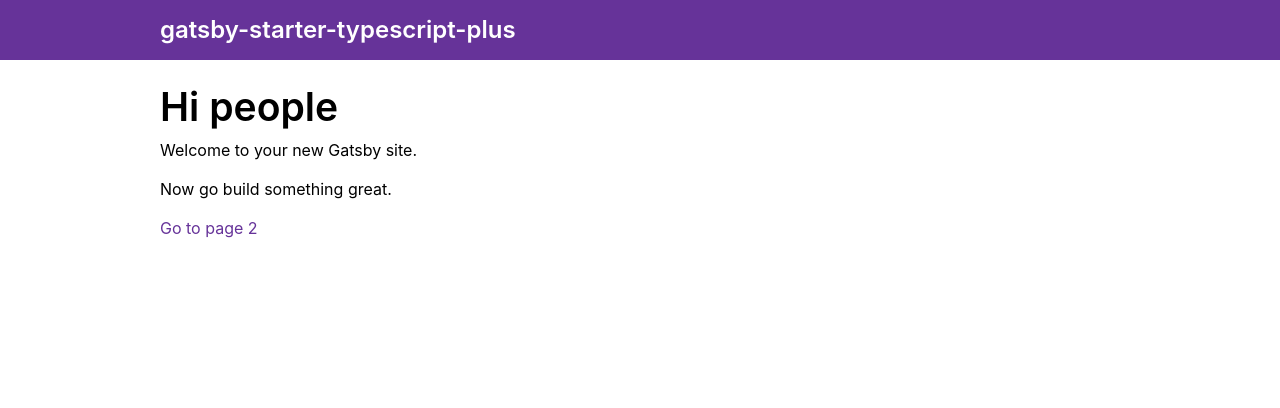
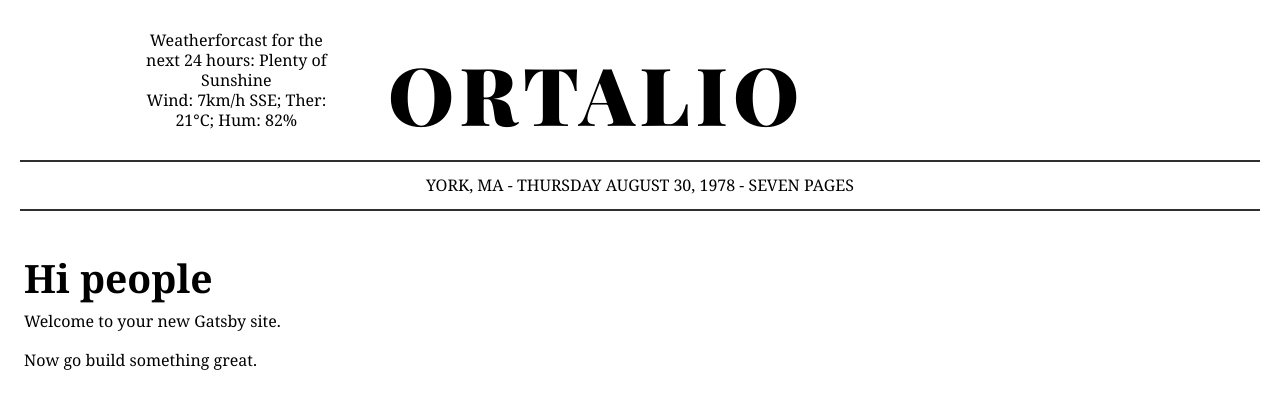
Before and after one commit to PiterM/ortalio-pl-gatsby-typescript, a Gatsby site: page / in a window 1280 px wide. Built offline with nearby package versions, Linux system fonts and the light colour scheme; Gatsby itself is replaced by a stand-in of ours; a web font is replaced by a local one.

Commit message:
styling header

```diff
--- a/gatsby-config.js
+++ b/gatsby-config.js
@@ -2,7 +2,7 @@
 
 module.exports = {
   siteMetadata: {
-    title: 'gatsby-starter-typescript-plus',
+    title: 'Ortalio',
     description: 'A starter kit for TypeScript-based Gatsby projects with sensible defaults.',
     keywords: 'gatsbyjs, gatsby, javascript, sample, something',
     siteUrl: 'https://gatsby-starter-typescript-plus.netlify.com',
--- a/src/components/Container.tsx
+++ b/src/components/Container.tsx
@@ -1,15 +1,11 @@
 import * as React from 'react'
 import styled from '@emotion/styled'
-
-import { widths } from '../styles/variables'
-import { getEmSize } from '../styles/mixins'
 
 const StyledContainer = styled.div`
   position: relative;
   margin-left: auto;
   margin-right: auto;
-  width: auto;
-  max-width: ${getEmSize(widths.lg)}em;
+  width: 100%;
 `
 
 interface ContainerProps {
--- /dev/null
+++ b/src/components/Grid.tsx
@@ -0,0 +1,15 @@
+import * as React from 'react'
+import styled from '@emotion/styled'
+
+const StyledGrid = styled.div`
+  display: grid;
+  grid-template-columns: 1fr 1fr;
+`
+
+interface GridProps {
+  className?: string
+}
+
+const Grid: React.FC<GridProps> = ({ children, className }) => <StyledGrid className={className}>{children}</StyledGrid>
+
+export default Grid
--- a/src/components/Header.tsx
+++ b/src/components/Header.tsx
@@ -1,46 +1,68 @@
 import * as React from 'react'
 import styled from '@emotion/styled'
-import { transparentize } from 'polished'
 import { Link } from 'gatsby'
+import { colors } from '../styles/variables';
 
-import { heights, dimensions, colors } from '../styles/variables'
-import Container from './Container'
-
-const StyledHeader = styled.header`
-  height: ${heights.header}px;
-  padding: 0 ${dimensions.containerPadding}rem;
-  background-color: ${colors.brand};
-  color: ${transparentize(0.5, colors.white)};
+const StyledHeaderDiv = styled.div`
+  text-align: center;
+  position: relative;
+  padding: 20px;
 `
 
-const HeaderInner = styled(Container)`
-  display: flex;
-  flex-direction: row;
-  align-items: center;
-  height: 100%;
-`
+const HeaderWrapperDiv = styled.div``;
 
-const HomepageLink = styled(Link)`
-  color: ${colors.white};
-  font-size: 1.5rem;
-  font-weight: 600;
+const StyledHeaderWeatherForcastBox = styled.div`
+  position: relative;
+  width: 18%;
+  left: 10px;
+  padding: 10px 15px 10px 15px;
+  line-height: 20px;
+  display: inline-block;
+  margin: 0 50px 20px -360px;
+`;
 
-  &:hover,
-  &:focus {
-    text-decoration: none;
-  }
-`
+const StyledHeaderTitle = styled.header`
+  font-family: 'Playfair Display', serif;
+  font-weight: 900;
+  font-size: 80px;
+  text-transform: uppercase;
+  display: inline-block;
+  line-height: 72px;
+  margin-bottom: 20px;
+  letter-spacing: 6px;
+`;
+
+const StyledHomePageLink = styled(Link)`
+  color: ${colors.black};
+  outline: none;
+`;
+
+const StyledSubHeader = styled.div`
+  text-transform: uppercase;
+  border-bottom: 2px solid #2f2f2f;
+  border-top: 2px solid #2f2f2f;
+  padding: 12px 0 12px 0;
+`;
 
 interface HeaderProps {
   title: string
 }
 
 const Header: React.FC<HeaderProps> = ({ title }) => (
-  <StyledHeader>
-    <HeaderInner>
-      <HomepageLink to="/">{title}</HomepageLink>
-    </HeaderInner>
-  </StyledHeader>
+  <StyledHeaderDiv className="head">
+    <HeaderWrapperDiv className="head__header-wrapper">
+      <StyledHeaderWeatherForcastBox>
+        Weatherforcast for the next 24 hours: Plenty of Sunshine<br />
+        Wind: 7km/h SSE; Ther: 21°C; Hum: 82%
+      </StyledHeaderWeatherForcastBox>
+      <StyledHeaderTitle>
+        <StyledHomePageLink to="/">{title}</StyledHomePageLink>
+      </StyledHeaderTitle>
+    </HeaderWrapperDiv>
+    <StyledSubHeader>
+      York, MA - Thursday August 30, 1978 - Seven Pages
+    </StyledSubHeader>
+  </StyledHeaderDiv>
 )
 
 export default Header
--- a/src/layouts/index.tsx
+++ b/src/layouts/index.tsx
@@ -37,7 +37,15 @@ const IndexLayout: React.FC = ({ children }) => (
           title={data.site.siteMetadata.title}
           meta={[
             { name: 'description', content: data.site.siteMetadata.description },
-            { name: 'keywords', content: data.site.siteMetadata.keywords }
+            { name: 'keywords', content: data.site.siteMetadata.keywords },
+            { name: 'viewport', content: "width=device-width" }
+          ]}
+          link={[
+            {
+              href: 'https://fonts.googleapis.com/css?family=Playfair+Display:400,700,900,400italic,700italic,900italic|Droid+Serif:400,700,400italic,700italic',
+              rel: 'stylesheet',
+              type: 'text/css'
+            }
           ]}
         />
         <Header title={data.site.siteMetadata.title} />
--- a/src/pages/index.tsx
+++ b/src/pages/index.tsx
@@ -1,6 +1,6 @@
 import * as React from 'react'
-import { Link } from 'gatsby'
 
+import Grid from '../components/Grid';
 import Page from '../components/Page'
 import Container from '../components/Container'
 import IndexLayout from '../layouts'
@@ -12,7 +12,9 @@ const IndexPage = () => (
         <h1>Hi people</h1>
         <p>Welcome to your new Gatsby site.</p>
         <p>Now go build something great.</p>
-        <Link to="/page-2/">Go to page 2</Link>
+        <Grid>
+
+        </Grid>
       </Container>
     </Page>
   </IndexLayout>
--- a/src/styles/normalize.ts
+++ b/src/styles/normalize.ts
@@ -21,7 +21,7 @@ export default `
     width: 100%;
     overflow-x: hidden;
     overflow-y: scroll;
-    font-family: ${fonts.sansSerif};
+    font-family: ${fonts.serif};
     color: ${colors.black};
     background-color: ${colors.white};
     -webkit-text-size-adjust: 100%;
--- a/src/styles/variables.ts
+++ b/src/styles/variables.ts
@@ -1,7 +1,7 @@
 /* eslint-disable max-len */
 
 export const colors = {
-  brand: '#663399',
+  brand: '#777',
   lilac: '#9d7cbf',
   accent: '#ffb238',
   success: '#37b635',
@@ -23,8 +23,8 @@ export const colors = {
 
 export const fonts = {
   sansSerif:
-    '-apple-system, BlinkMacSystemFont, "Segoe UI", "Roboto", "Oxygen", "Ubuntu", "Cantarell", "Fira Sans", "Droid Sans", "Helvetica Neue", Arial, sans-serif',
-  serif: 'Georgia, "Times New Roman", Times, serif',
+    'Muli, -apple-system, BlinkMacSystemFont, "Segoe UI", "Roboto", "Oxygen", "Ubuntu", "Cantarell", "Fira Sans", "Droid Sans", "Helvetica Neue", Arial, sans-serif',
+  serif: '"Droid Serif", Georgia, "Times New Roman", Times, serif',
   monospace: 'Menlo, Monaco, Consolas, "Liberation Mono", "Courier New", monospace, monospace'
 }
 
```
Also changed, not shown: package.json (+4 -3 lines), src/components/MediaPlayer/MediaPlayer.tsx (added, +28 -0 lines), 1 other file.
